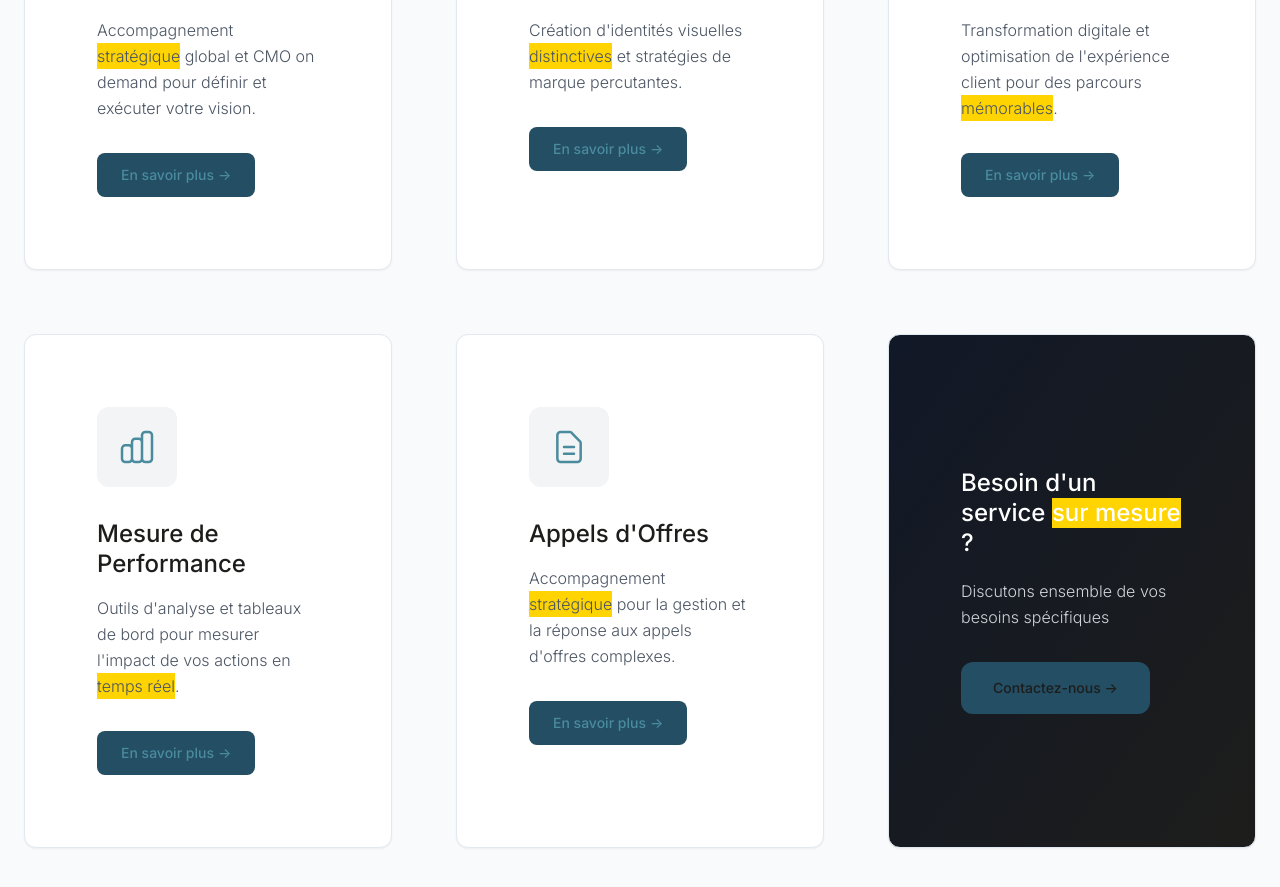
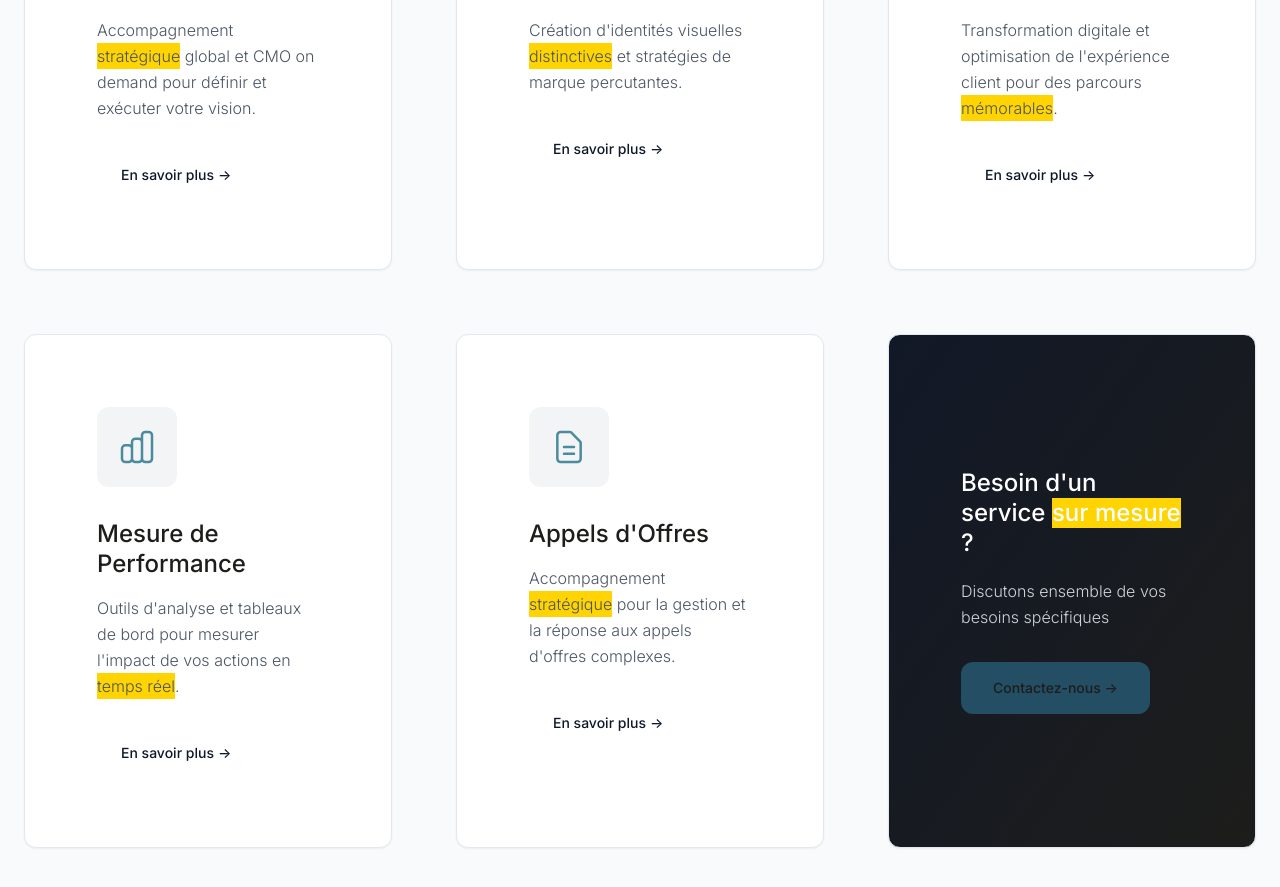
Before and after one commit to clement893/Exp-Collective, a Next.js app in the folder apps/web/: page /en in a window 1280 px wide. Shown: the part 1580-2467 px from the top of the page. Built offline with nearby package versions, Linux system fonts and the light colour scheme; no server answers.

Commit message:
Fix Button variant: replace 'link' with 'ghost' (valid variant)

```diff
--- a/apps/web/src/app/[locale]/page.tsx
+++ b/apps/web/src/app/[locale]/page.tsx
@@ -125,7 +125,7 @@ export default function ExpHomePage() {
                 {' '}global et CMO on demand pour définir et exécuter votre vision.
               </p>
               <Link href="/services/strategie-cmo">
-                <Button variant="link" className="text-exp-teal group-hover:text-exp-yellow font-medium text-sm transition-colors duration-500 relative group/link">
+                <Button variant="ghost" className="text-exp-teal group-hover:text-exp-yellow font-medium text-sm transition-colors duration-500 relative group/link">
                   En savoir plus
                   <span className="inline-block ml-1 transition-transform duration-300 group-hover/link:translate-x-2">→</span>
                 </Button>
@@ -151,7 +151,7 @@ export default function ExpHomePage() {
                 {' '}et stratégies de marque percutantes.
               </p>
               <Link href="/services/image-de-marque">
-                <Button variant="link" className="text-exp-teal group-hover:text-exp-yellow font-medium text-sm transition-colors duration-500 relative group/link">
+                <Button variant="ghost" className="text-exp-teal group-hover:text-exp-yellow font-medium text-sm transition-colors duration-500 relative group/link">
                   En savoir plus
                   <span className="inline-block ml-1 transition-transform duration-300 group-hover/link:translate-x-2">→</span>
                 </Button>
@@ -177,7 +177,7 @@ export default function ExpHomePage() {
                 .
               </p>
               <Link href="/services/experience-client">
-                <Button variant="link" className="text-exp-teal group-hover:text-exp-yellow font-medium text-sm transition-colors duration-500 relative group/link">
+                <Button variant="ghost" className="text-exp-teal group-hover:text-exp-yellow font-medium text-sm transition-colors duration-500 relative group/link">
                   En savoir plus
                   <span className="inline-block ml-1 transition-transform duration-300 group-hover/link:translate-x-2">→</span>
                 </Button>
@@ -203,7 +203,7 @@ export default function ExpHomePage() {
                 .
               </p>
               <Link href="/services/mesure-performance">
-                <Button variant="link" className="text-exp-teal group-hover:text-exp-yellow font-medium text-sm transition-colors duration-500 relative group/link">
+                <Button variant="ghost" className="text-exp-teal group-hover:text-exp-yellow font-medium text-sm transition-colors duration-500 relative group/link">
                   En savoir plus
                   <span className="inline-block ml-1 transition-transform duration-300 group-hover/link:translate-x-2">→</span>
                 </Button>
@@ -229,7 +229,7 @@ export default function ExpHomePage() {
                 {' '}pour la gestion et la réponse aux appels d'offres complexes.
               </p>
               <Link href="/services/appels-offres">
-                <Button variant="link" className="text-exp-teal group-hover:text-exp-yellow font-medium text-sm transition-colors duration-500 relative group/link">
+                <Button variant="ghost" className="text-exp-teal group-hover:text-exp-yellow font-medium text-sm transition-colors duration-500 relative group/link">
                   En savoir plus
                   <span className="inline-block ml-1 transition-transform duration-300 group-hover/link:translate-x-2">→</span>
                 </Button>
```
